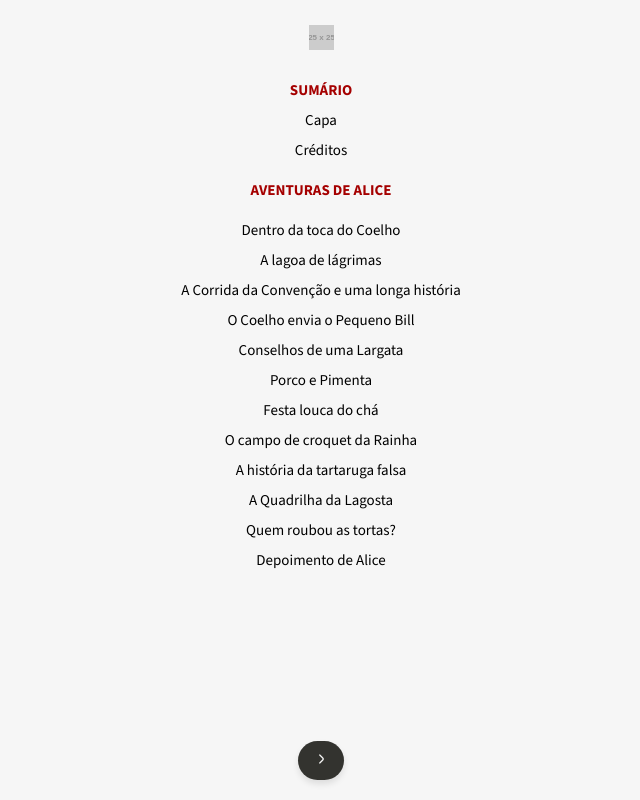
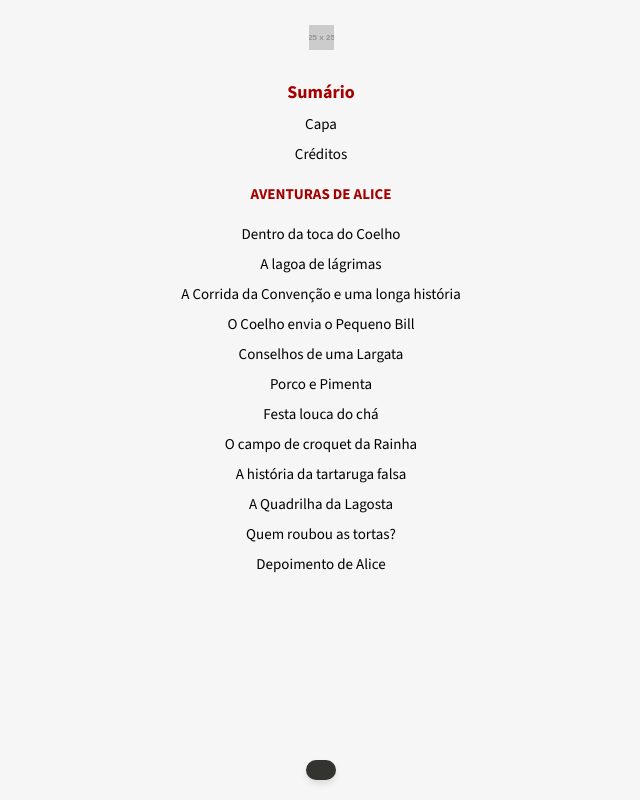
Before and after one commit to nayanesenhorinha/abelhinha, a React (Vite) app: page / in a window 1280 px wide. Both pictures are taken after a click on the button 628 px from the left and 760 px from the top of the page. Shown: the whole page, without its empty margins (319-959 px from the left). Built offline with nearby package versions, Linux system fonts and the light colour scheme; a web font is replaced by a local one.

Commit message:
Add files via upload

```diff
--- a/src/chapters/Chapter1.jsx
+++ b/src/chapters/Chapter1.jsx
@@ -1,6 +1,6 @@
 import React, { useEffect } from 'react';
 import Navigation from '../components/Navigation';
-import bookTitle from '../control/main';
+import bookTitle from '../control/title';
 import chapters from '../control/chapters';
 import '../styles/ebook.css';
 
@@ -20,10 +20,11 @@
   return (
     <>
       <div className="page chapter_page">
+        <img className="chapter_img" src="https://via.placeholder.com/200" alt="Imagem Placeholder"/>
+        <span className="chapter_subtitle">{chapterRoman}</span>
         <h2 className="chapter_title">{chapterTitle}</h2>
-        <span className="chapter_subtitle">{chapterRoman}</span>
         <div className="chapter_content">
-        <p className="chapter_text">Alice estava cansada de ficar sentada sem ter nada para fazer. Uma ou duas vezes, ela espiou o livro que sua irmã lia a seu lado, mas ele não tinha figuras nem diálogos. “E de que serve um livro,” pensou Alice, “sem figuras ou diálogos?”</p>
+          <p className="chapter_text">Alice estava cansada de ficar sentada sem ter nada para fazer. Uma ou duas vezes, ela espiou o livro que sua irmã lia a seu lado, mas ele não tinha figuras nem diálogos. “E de que serve um livro,” pensou Alice, “sem figuras ou diálogos?”</p>
           <p className="chapter_text">Ela pensava consigo mesma (na medida em que podia, já que o calor a fazia sentir-se muito sonolenta e lerda) se o esforço de levantar-se para colher margaridas valeria o prazer de fazer uma guirlanda. Foi quando, de repente, um Coelho Branco de olhos rosados passou correndo perto dela.</p>
           <p className="chapter_text">Não havia nada de tão extraordinário nisso; e Alice não achou tão estranho ouvir o Coelho dizer para si mesmo: “Oh céus! Oh céus! Vou me atrasar!” (quando pensou nisso mais tarde, ela percebeu que deveria ter se espantado, mas na hora tudo parecia muito natural); mas quando o Coelho tirou um relógio do bolso do colete, olhou para ele e saiu correndo apressado, Alice se levantou de um salto, pois lhe ocorreu que nunca tinha visto um coelho com um bolso de colete, muito menos com um relógio para tirar de lá. Queimando de curiosidade, ela atravessou o campo correndo atrás dele, e, felizmente, chegou bem a tempo de vê-lo desaparecer dentro de um grande buraco de coelho sob a cerca.</p>
           <p className="chapter_text">No mesmo instante, Alice entrou atrás dele, sem sequer considerar como iria sair de lá.</p>
--- a/src/chapters/Chapter2.jsx
+++ b/src/chapters/Chapter2.jsx
@@ -1,6 +1,6 @@
 import React, { useEffect } from 'react';
 import Navigation from '../components/Navigation';
-import bookTitle from '../control/main';
+import bookTitle from '../control/title';
 import chapters from '../control/chapters';
 import '../styles/ebook.css';
 
--- a/src/components/Contents.jsx
+++ b/src/components/Contents.jsx
@@ -2,7 +2,7 @@
 import chapters from '../control/chapters';
 import Navigation from './Navigation';
 import '../styles/ebook.css';
-import bookTitle from '../control/main';
+import bookTitle from '../control/title';
 
 const Contents = ({ goToChapter, onPrev, onNext, goToCover }) => {
 
@@ -36,7 +36,7 @@
         {Object.entries(chapters).map(([chapterNumber, chapterData]) => (
           <li key={chapterNumber}>
 
-            <button className="lista-item" onClick={() => goToChapter(Number(chapterNumber)+3)}>
+            <button className="lista-item" onClick={() => goToChapter(Number(chapterNumber)+4)}>
               {`${chapterData.title}`}
             </button>
           </li>
--- a/src/components/Credits.jsx
+++ b/src/components/Credits.jsx
@@ -1,7 +1,7 @@
 import React, { useEffect } from 'react';
 import Navigation from './Navigation';
 import '../styles/ebook.css';
-import bookTitle from '../control/main';
+import bookTitle from '../control/title';
 
 const Credits = ({
     onNext,
--- /dev/null
+++ b/src/control/copy.js
@@ -0,0 +1,9 @@
+document.addEventListener('copy', function(e) {
+    let selectedText = window.getSelection().toString();
+
+    let additionalText = "\nCARROLL, Lewis. As Aventuras de Alice no País das Maravilhas. Tradução de Nayane de Souza. Rio de Janeiro: Editora Tal, 2024.";
+
+    e.clipboardData.setData('text/plain', selectedText + additionalText);
+
+    e.preventDefault();
+});
--- /dev/null
+++ b/src/control/title.js
@@ -0,0 +1,6 @@
+const bookTitle = (chapterTitle) => {
+    let bookTitleT = "As Aventuras de Alice no País das Maravilhas";
+    document.title = `${chapterTitle} | ${bookTitleT}`;
+  };
+
+export default bookTitle;
--- a/src/pages/Book.jsx
+++ b/src/pages/Book.jsx
@@ -1,5 +1,6 @@
 import React, { useState, useEffect } from 'react';
 import { useSwipeable } from 'react-swipeable';
+import '../control/copy';
 import Cover from '../components/Cover';
 import Infos1 from '../components/Infos1';
 import Infos2 from '../components/Infos2';
@@ -20,24 +21,14 @@
 
   const pages = [
     <Cover onNext={() => setCurrentPageAndSave(1)} goToContents={() => setCurrentPageAndSave('menu')} />,
-    <Infos1 onPrev={() => setCurrentPageAndSave(0)} onNext={() => setCurrentPageAndSave(2)} goToContents={() => setCurrentPageAndSave('menu')} goToCover={() => setCurrentPageAndSave(0)}
-/>,
-    <Infos2 onPrev={() => setCurrentPageAndSave(1)} onNext={() => setCurrentPageAndSave(3)} goToContents={() => setCurrentPageAndSave('menu')} goToCover={() => setCurrentPageAndSave(0)}
-/>,
-    <Credits onPrev={() => setCurrentPageAndSave(2)} onNext={() => setCurrentPageAndSave(4)} goToContents={() => setCurrentPageAndSave('menu')}  goToChapter={() => setCurrentPageAndSave('menu')} goToCover={() => setCurrentPageAndSave(0)}
-/>,
-    <Contents onPrev={() => setCurrentPageAndSave(3)} onNext={() => setCurrentPageAndSave(5)} goToContents={() => setCurrentPageAndSave('menu')}  goToChapter={() => setCurrentPageAndSave('menu')} goToCover={() => setCurrentPageAndSave(0)}
-/>,
-    <Chapter1 onPrev={() => setCurrentPageAndSave(4)} onNext={() => setCurrentPageAndSave(6)} goToContents={() => setCurrentPageAndSave('menu')}   goToCover={() => setCurrentPageAndSave(0)}
-/>,
-    <Chapter2 onPrev={() => setCurrentPageAndSave(5)} onNext={() => setCurrentPageAndSave(7)} goToContents={() => setCurrentPageAndSave('menu')}   goToCover={() => setCurrentPageAndSave(0)}
-/>,
+    <Infos1 onPrev={() => setCurrentPageAndSave(0)} onNext={() => setCurrentPageAndSave(2)} goToContents={() => setCurrentPageAndSave('menu')} goToCover={() => setCurrentPageAndSave(0)} />,
+    <Infos2 onPrev={() => setCurrentPageAndSave(1)} onNext={() => setCurrentPageAndSave(3)} goToContents={() => setCurrentPageAndSave('menu')} goToCover={() => setCurrentPageAndSave(0)} />,
+    <Credits onPrev={() => setCurrentPageAndSave(2)} onNext={() => setCurrentPageAndSave(4)} goToContents={() => setCurrentPageAndSave('menu')} goToChapter={() => setCurrentPageAndSave('menu')} goToCover={() => setCurrentPageAndSave(0)} />,
+    <Contents onPrev={() => setCurrentPageAndSave(3)} goToChapter={(pageIndex) => setCurrentPageAndSave(pageIndex)} goToCover={() => setCurrentPageAndSave(0)} />,
+    <Chapter1 onPrev={() => setCurrentPageAndSave(4)} onNext={() => setCurrentPageAndSave(6)} goToContents={() => setCurrentPageAndSave('menu')} goToCover={() => setCurrentPageAndSave(0)} />,
+    <Chapter2 onPrev={() => setCurrentPageAndSave(5)} onNext={() => setCurrentPageAndSave(7)} goToContents={() => setCurrentPageAndSave('menu')} goToCover={() => setCurrentPageAndSave(0)} />,
     // Continue adicionando os capítulos na ordem desejada
   ];
-
-  const saveProgress = (page) => {
-    localStorage.setItem('currentPage', page);
-  };
 
   useEffect(() => {
     const savedPage = localStorage.getItem('currentPage');
@@ -46,31 +37,21 @@
     }
   }, []);
 
-  //goToCover={() => setCurrentPageAndSave(0)}
-
-  const goToCover = () => {
-    setCurrentPageAndSave(0);
-  };
-
-  const goToChapter = (pageIndex) => {
-    setCurrentPageAndSave(pageIndex);
-  };
-
   const handleSwipeLeft = () => {
-    if (currentPage < pages.length - 1 && currentPage !== 'menu') {
+    if (currentPage !== 'menu' && currentPage < pages.length - 1) {
       setCurrentPageAndSave(currentPage + 1);
     }
   };
 
   const handleSwipeRight = () => {
-    if (currentPage > 0 && currentPage !== 'menu') {
+    if (currentPage !== 'menu' && currentPage > 0) {
       setCurrentPageAndSave(currentPage - 1);
     }
   };
 
   const swipeHandlers = useSwipeable({
-    onSwipedLeft: () => currentPage !== 'menu' && handleSwipeLeft(),
-    onSwipedRight: () => currentPage !== 'menu' && handleSwipeRight(),
+    onSwipedLeft: handleSwipeLeft,
+    onSwipedRight: handleSwipeRight,
     preventDefaultTouchmoveEvent: true,
     trackMouse: true,
   });
@@ -78,13 +59,9 @@
   return (
     <>
       {currentPage === 'menu' ? (
-      <Contents
-        goToChapter={(pageIndex) => setCurrentPageAndSave(pageIndex)}
-        onPrev={() => setCurrentPageAndSave(currentPage - 1)}
-        onNext={() => setCurrentPageAndSave(currentPage + 1)}
-        goToContents={() => setCurrentPageAndSave('menu')}
-
-      />
+        <Contents
+          goToChapter={(pageIndex) => setCurrentPageAndSave(pageIndex)}
+        />
       ) : (
         <div {...swipeHandlers}>
           {pages[currentPage]}
--- a/src/styles/ebook.css
+++ b/src/styles/ebook.css
@@ -1,9 +1,9 @@
 /* VARIÁVEIS E RESETS */
 
 :root {
-    --vermelho-escuro-color: #A50000;
-    --vermelho-vivo-color: #d50032;
-    --vermelho-mate-color: #c72c41;
+    --primeira-cor: #A50000;
+    --segunda-cor: #d50032;
+    --terceira-cor: #c72c41;
     --preto: #33332F;
     --branco: #f6f6f6;
     --font-text: "Source Sans 3";
@@ -36,6 +36,12 @@
 body {
     background-color: var(--branco);
 }
+
+::selection {
+    background: var(--primeira-cor);
+    color: var(--branco);
+}
+
 
 .page {
     max-width: 400px;
@@ -135,11 +141,13 @@
     font-weight: bold;
     text-transform: uppercase;
     margin: 10px 0;
-    color: var(--vermelho-escuro-color)
+    color: var(--primeira-cor)
 }
 
 .menu_titulo {
     margin-top: 30px;
+    font-size: 18px;
+    text-transform: capitalize;
 }
 
 /* CRÉDITOS */
@@ -181,11 +189,15 @@
 /* CAPÍTULOS */
 
 .chapter_title {
-    margin: 1.25rem 0 0.625rem;
+    margin: 20px 0 0;
+    font-weight: bold;
+    font-size: 18px;
+    color: var(--primeira-cor)
 }
 
 .chapter_subtitle {
     font-size: 12px;
+    margin-top: 20px;
 }
 
 .chapter_content {
@@ -204,10 +216,6 @@
     font-size: var(--font-size);
     line-height: 1.5625rem;
 }
-
-
-
-
 
   /* MENU */
 
```
